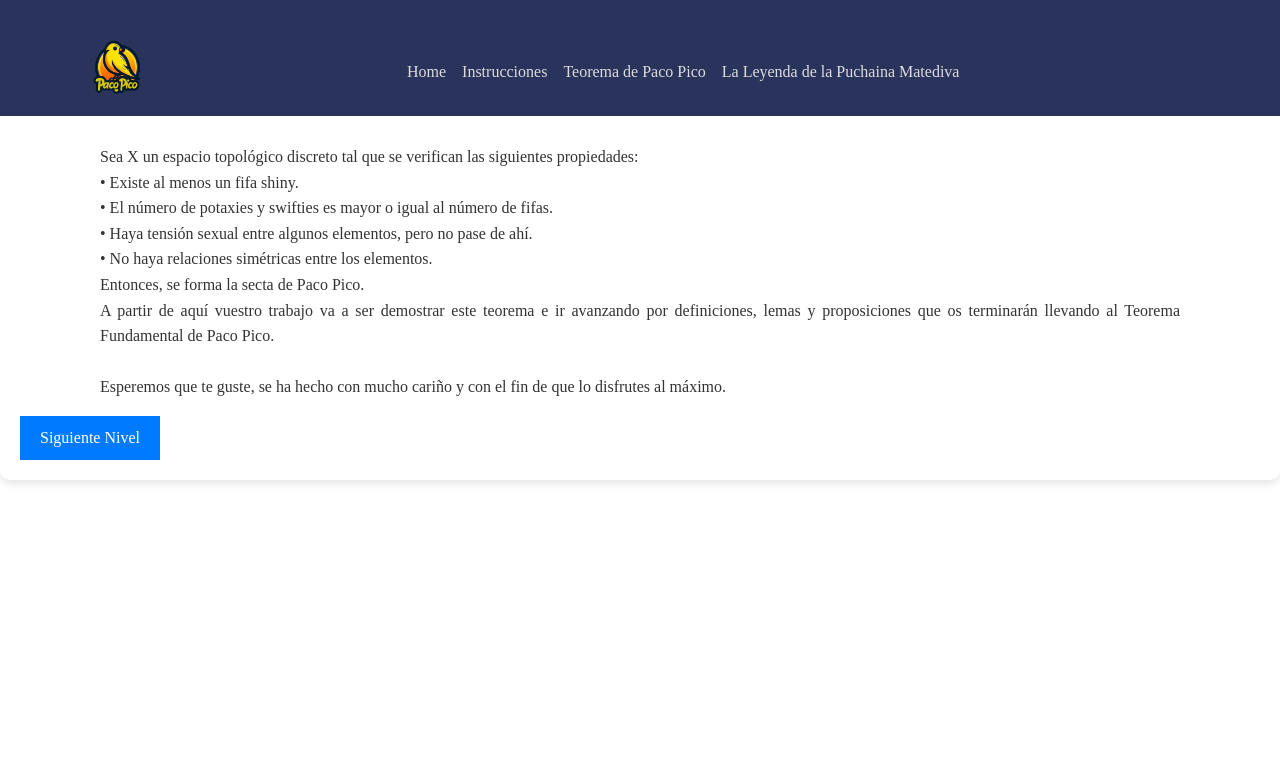
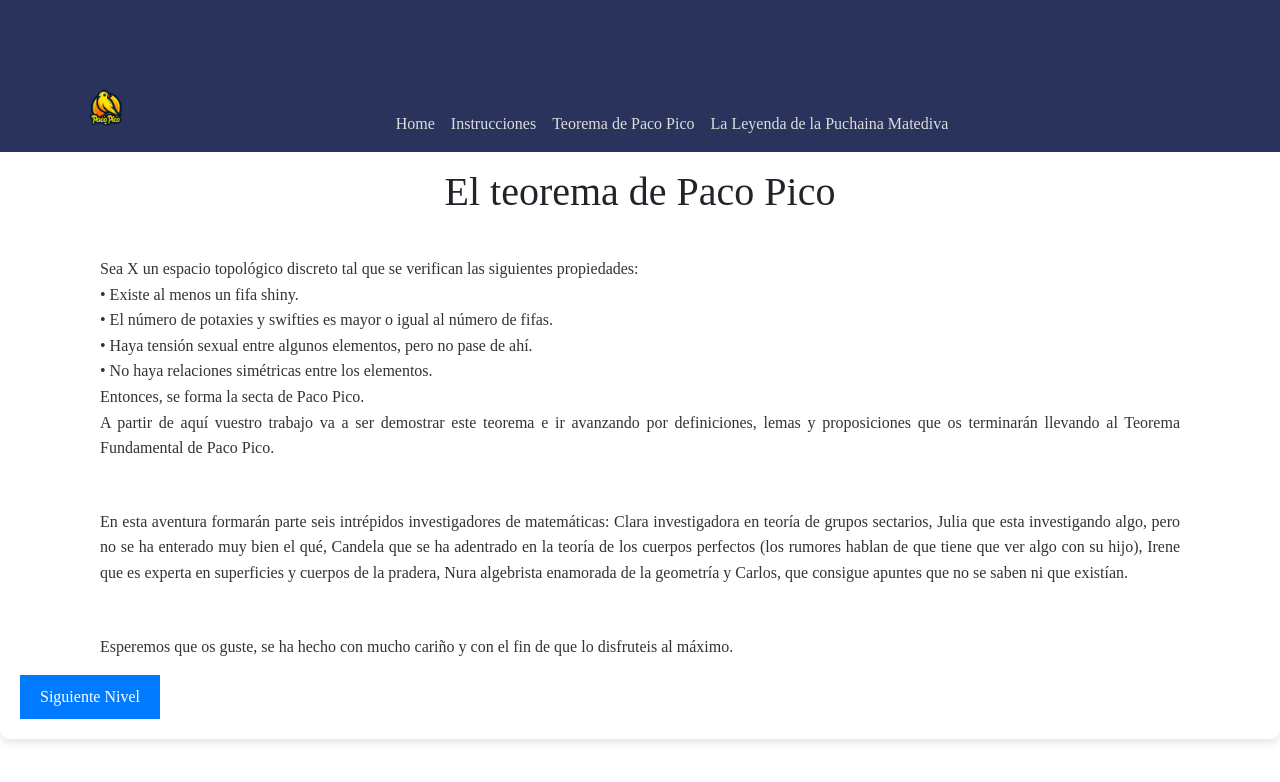
Before and after one commit to cespedino/Yincana_PacoPico, a React (Vite) app: page /services in a window 1280 px wide. Shown: the top 782 px of the page. Built offline with nearby package versions, Linux system fonts and the light colour scheme.

Commit message:
algunas instrucciones de la yincana

```diff
--- a/src/index.css
+++ b/src/index.css
@@ -1,5 +1,5 @@
 * {
-  padding-top: 0.6rem;
+  padding-top: 2rem;
   margin: 0;
   box-sizing: border-box;
   text-align: justify;
--- a/src/pages/About.jsx
+++ b/src/pages/About.jsx
@@ -4,10 +4,9 @@ const About = () => {
     return (
         <div className='pag-principales'>
           <h1>Instrucciones</h1>
-          <p>Esto es una pequeña guía de lo que vas a ver a continuación.<br />
-            Tu regalo es una especie de juego de rol en la vida real. <br />
-            Como el juego es en la realidad y la vida es un mundo difícil, el reto lo afrontarás solo. <br />
-            Reglas: </p>
+          <p>Esto es una pequeña guía de lo que vais a ver a continuación.<br />
+             Vuestro regalo es una especie de juego de rol en la vida real. <br />
+             Reglas: </p>
           <p className='extra-margin'>
             1.	No mirar el código del proyecto. <br />
             2.	El dispositivo desde donde lo empieces será tu centro de operaciones (preferiblemente usa el HP porque es el único donde se ha <br />
--- a/src/pages/Services.jsx
+++ b/src/pages/Services.jsx
@@ -13,7 +13,13 @@ const Services = () => {
         A partir de aquí vuestro trabajo va a ser demostrar este teorema e ir avanzando por definiciones, lemas y proposiciones que os terminarán llevando al Teorema
         Fundamental de Paco Pico. <br />
       </p>
-      <p>Esperemos que te guste, se ha hecho con mucho cariño y con el fin de que lo disfrutes al máximo.</p>
+      <p>
+        En esta aventura formarán parte seis intrépidos investigadores de matemáticas:
+        Clara investigadora en teoría de grupos sectarios, Julia que esta investigando algo, pero no se ha enterado muy bien el qué, Candela
+        que se ha adentrado en la teoría de los cuerpos perfectos (los rumores hablan de que tiene que ver algo con su hijo), Irene que es experta en superficies y
+        cuerpos de la pradera, Nura algebrista enamorada de la geometría y Carlos, que consigue apuntes que no se saben ni que existían.
+      </p>
+      <p>Esperemos que os guste, se ha hecho con mucho cariño y con el fin de que lo disfruteis al máximo.</p>
       <button className='custom-button' onClick={() => alert('Botón personalizado clickeado!')}>
         Siguiente Nivel
       </button>
```
